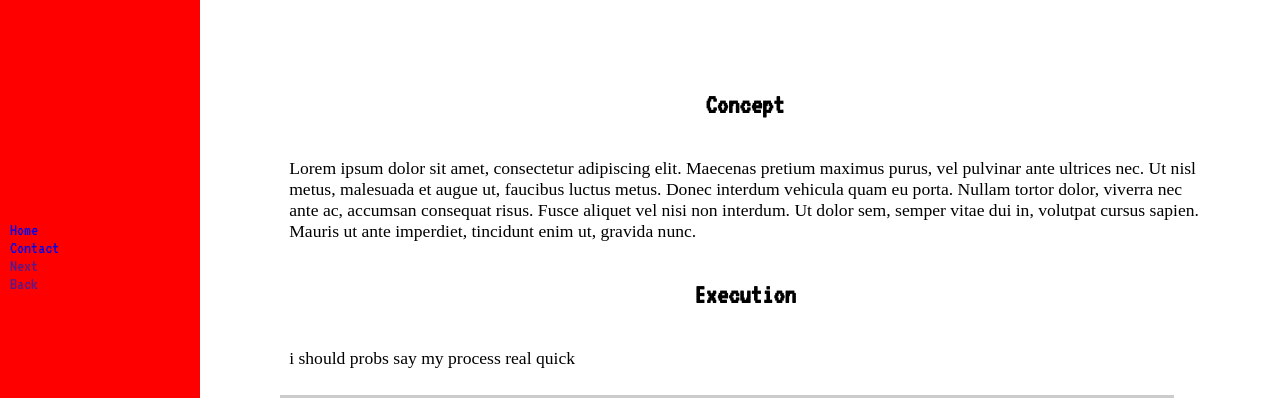
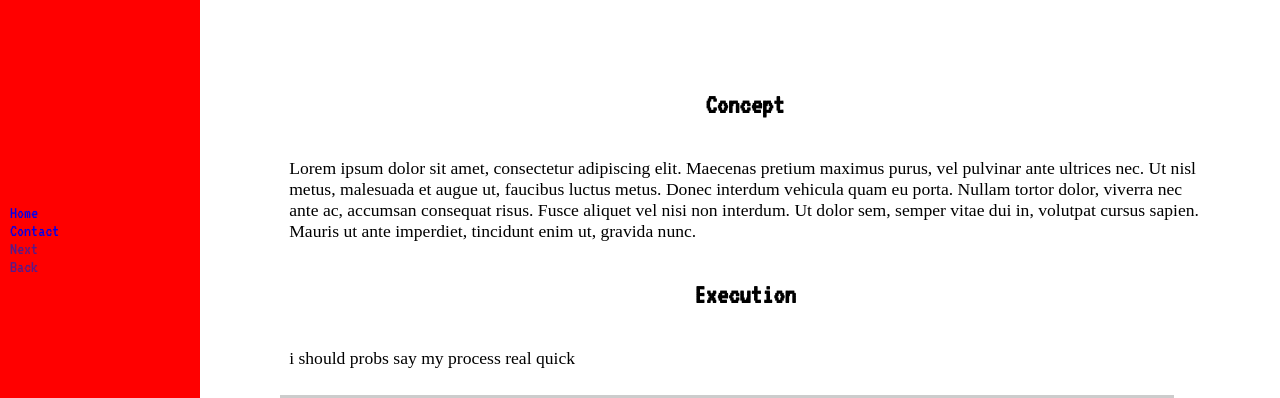
Before and after one commit to sky-bones/portfolio, a Jekyll site: the page built from portfolio.html, in a window 1280 px wide. Shown: the top 398 px of the page. Built offline with Jekyll 4.4.1, drawn with Linux system fonts in a browser that asks for light colours.

Commit message:
changed navigation things

```diff
--- a/_layouts/portfolio-layout.html
+++ b/_layouts/portfolio-layout.html
@@ -33,11 +33,8 @@
 </div>
 
 <div class="nex unit unit-xs-1-2 unit-s-1-2 unit-m-1-2">
-
     <a class="nex-list" href="{{ page.previous.url }}">Back</a>
 		<a class="nex-list" href="{{ page.next.url }}">Next</a>
-
-
 </div>
 
 
--- a/css/main.css
+++ b/css/main.css
@@ -42,6 +42,7 @@ ul {
 
 li {
 	list-style-type: none;
+
 }
 
 header {
@@ -53,10 +54,10 @@ header {
 .nav {
 	font-family: 'VT323', sans-serif;
 	width: 15em;
-	margin: 35px 0 0 0;
+	margin: 10px 0 0 0;
 	display: none;
-	background-color: green;
-	position: absolute; /*inline keeps it within the header */
+	background-color: orange;
+	position: inline; /*inline keeps it within the header/ changed from absolute,*/
 }
 
 .nav-check:checked ~ .nav {
@@ -139,7 +140,6 @@ header {
 
 .nex {
 	font-family: 'VT323', sans-serif;
-	width: 100%;
 	background-color: yellow;
 	position: relative;
 }
@@ -150,8 +150,7 @@ header {
 }
 
 .nex-list-sml {
-display: none;
-
+	display: none;
 }
 
 
@@ -181,8 +180,9 @@ display: none;
 }
 	.nav {
 		display: block;
-		margin: 12em 0 0 0;
+		margin: 11em 0 0 0;
 		background-color: transparent;
+		position: absolute;
 	}
 
 	.nav li {
```
